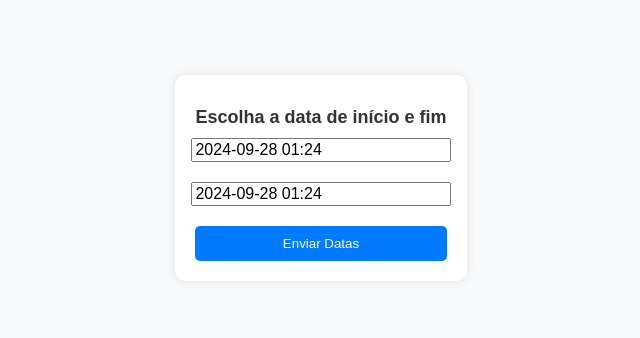
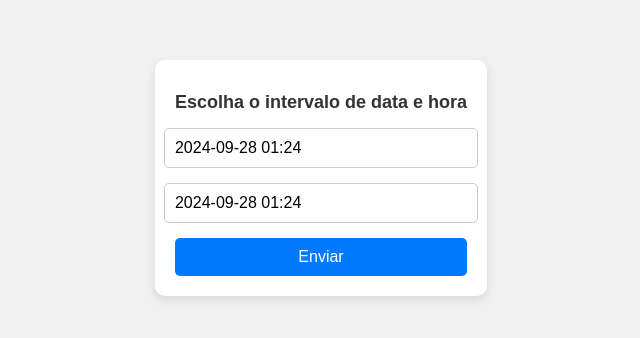
Before and after one commit to H3-LAB/telegram-calendar, a plain HTML site: page index.html in a window 1280 px wide. Shown: the part 222-560 px from the top of the page, without its empty margins (319-959 px from the left). Drawn offline with nearby package versions, Linux system fonts and the light colour scheme.

Commit message:
Update index.html

```diff
--- a/index.html
+++ b/index.html
@@ -1,12 +1,13 @@
 <!DOCTYPE html>
-<html lang="en">
+<html lang="pt">
 <head>
     <meta charset="UTF-8">
     <meta name="viewport" content="width=device-width, initial-scale=1.0, user-scalable=no">
-    <title>Calendário de Seleção</title>
+    <title>Escolha o Intervalo de Data e Hora</title>
 
-    <!-- Incluindo uma biblioteca de calendário leve -->
+    <!-- Biblioteca de calendário leve -->
     <link href="https://cdn.jsdelivr.net/npm/flatpickr/dist/flatpickr.min.css" rel="stylesheet">
+
     <style>
         body, html {
             height: 100%;
@@ -15,42 +16,49 @@
             justify-content: center;
             align-items: center;
             font-family: Arial, sans-serif;
-            background-color: #f8f9fa;
+            background-color: #f0f0f0;
         }
 
-        .calendar-container {
+        .container {
+            background-color: #ffffff;
+            padding: 20px;
+            border-radius: 10px;
+            box-shadow: 0px 4px 10px rgba(0, 0, 0, 0.1);
+            width: 90%;
+            max-width: 400px;
             display: flex;
             flex-direction: column;
             align-items: center;
-            padding: 20px;
-            background-color: #ffffff;
-            box-shadow: 0px 0px 10px rgba(0, 0, 0, 0.1);
-            border-radius: 10px;
-            width: 90%;
-            max-width: 400px;
         }
 
-        .calendar-container h1 {
+        h1 {
             font-size: 18px;
-            margin-bottom: 10px;
+            margin-bottom: 15px;
             color: #333;
         }
 
-        .flatpickr {
-            font-size: 16px;
-            margin-bottom: 20px;
+        .date-input {
+            margin-bottom: 15px;
             width: 100%;
         }
 
+        .flatpickr {
+            width: 100%;
+            padding: 10px;
+            font-size: 16px;
+            border: 1px solid #ccc;
+            border-radius: 5px;
+        }
+
         .submit-btn {
-            padding: 10px 20px;
+            width: 100%;
+            padding: 10px;
             background-color: #007bff;
-            color: #ffffff;
+            color: white;
             border: none;
             border-radius: 5px;
+            font-size: 16px;
             cursor: pointer;
-            width: 100%;
-            text-align: center;
         }
 
         .submit-btn:hover {
@@ -60,35 +68,37 @@
 </head>
 <body>
 
-    <div class="calendar-container">
-        <h1>Escolha a data de início e fim</h1>
-        <input id="from_date" type="text" class="flatpickr" placeholder="Data de Início" readonly>
-        <input id="to_date" type="text" class="flatpickr" placeholder="Data de Fim" readonly>
-        <button class="submit-btn" onclick="sendDateToBot()">Enviar Datas</button>
+    <div class="container">
+        <h1>Escolha o intervalo de data e hora</h1>
+
+        <input id="from_date" type="text" class="flatpickr date-input" placeholder="Data de Início" readonly>
+        <input id="to_date" type="text" class="flatpickr date-input" placeholder="Data de Término" readonly>
+
+        <button class="submit-btn" onclick="sendDateToBot()">Enviar</button>
     </div>
 
     <!-- Biblioteca de calendário -->
     <script src="https://cdn.jsdelivr.net/npm/flatpickr"></script>
 
     <script>
-        // Inicializar o calendário com a biblioteca flatpickr
+        // Inicializar os campos de data/hora
         flatpickr("#from_date", {
             enableTime: true,
             dateFormat: "Y-m-d H:i",
+            defaultDate: new Date(),
             maxDate: new Date(),
-            defaultDate: new Date(),
             time_24hr: true
         });
 
         flatpickr("#to_date", {
             enableTime: true,
             dateFormat: "Y-m-d H:i",
+            defaultDate: new Date(),
             maxDate: new Date(),
-            defaultDate: new Date(),
             time_24hr: true
         });
 
-        // Função para enviar as datas ao bot do Telegram
+        // Enviar dados ao bot do Telegram
         function sendDateToBot() {
             const fromDate = document.getElementById('from_date').value;
             const toDate = document.getElementById('to_date').value;
@@ -103,10 +113,10 @@
                 to_date: toDate
             };
 
-            Telegram.WebApp.sendData(JSON.stringify(data));  // Envia os dados de volta ao bot
+            Telegram.WebApp.sendData(JSON.stringify(data));  // Enviar dados ao bot
         }
 
-        // Inicializa a WebApp do Telegram quando a página carrega
+        // Inicializar WebApp
         Telegram.WebApp.ready();
     </script>
 </body>
```
